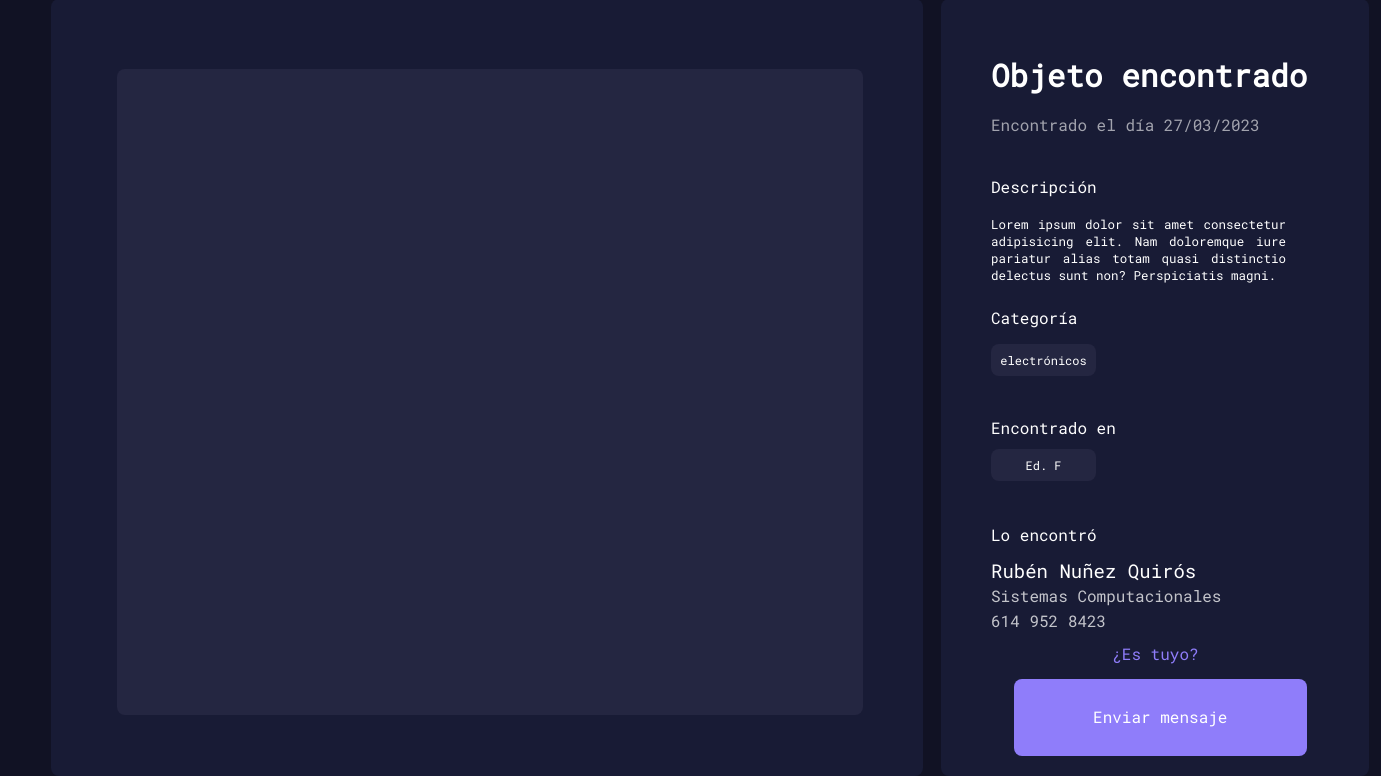
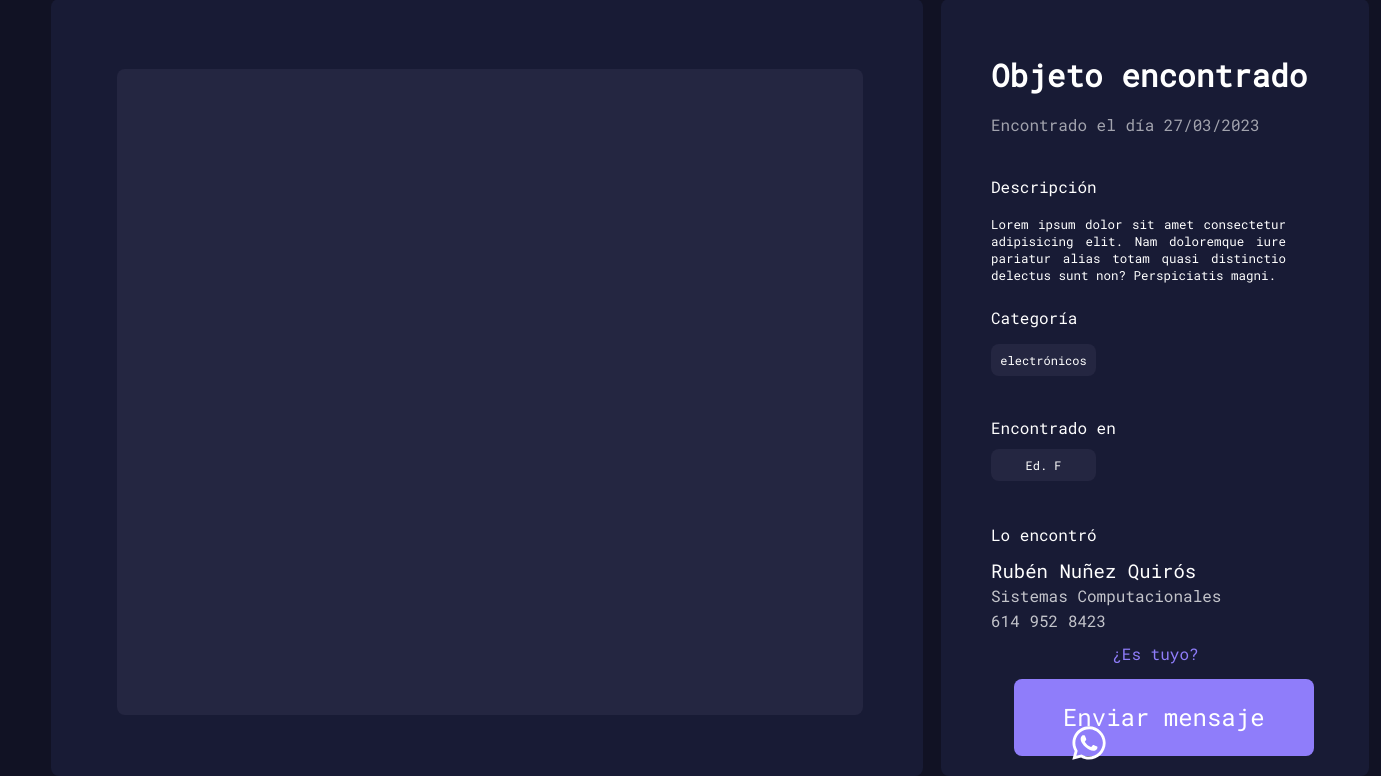
Before and after one commit to Dilan03/Found-it-, a PHP site: page /paginas/componentes/DetalleObjeto.html in a window 1640 px wide. Shown: the part 71-847 px from the top of the page, without its empty margins (259-1640 px from the left). Run offline with PHP 8.4, Linux system fonts and the light colour scheme.

Commit message:
Faltan detalles xd

```diff
--- a/Maquetación/css/elias.css
+++ b/Maquetación/css/elias.css
@@ -336,11 +336,21 @@ button.submit-button:hover {
 .rectangulo4{
   display: block;
   position: absolute;
-  width: 293px;
+  width: 300px;
   height: 77px;
   left: 17%;
   top: 680px;
   color: white;
   background: #8F7DFA;
   border-radius: 8px;
+  font-size: 24px;
+  line-height: 77px;
 }
+.was{
+  display: block;
+  position: absolute;
+  left: 16.67%;
+  right: 16.71%;
+  top: 50%;
+  bottom: 16.67%;
+}
--- a/Maquetación/paginas/componentes/DetalleObjeto.html
+++ b/Maquetación/paginas/componentes/DetalleObjeto.html
@@ -45,6 +45,7 @@
             <p class="pre">¿Es tuyo?</p>
             <button class="rectangulo4">
                 Enviar mensaje
+                <img src="../../assets/icons/wasap.svg" alt="" class="was">
             </button>
         </section>
     </div>
```
